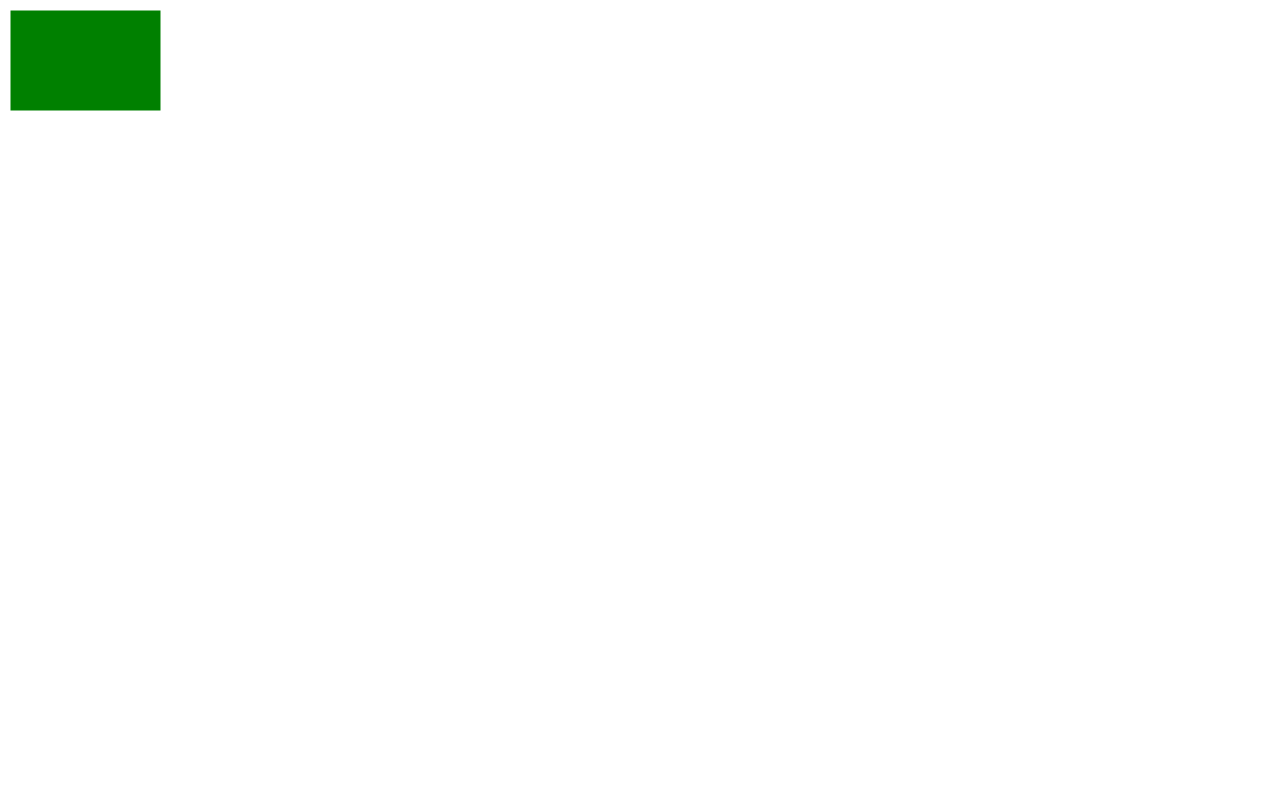
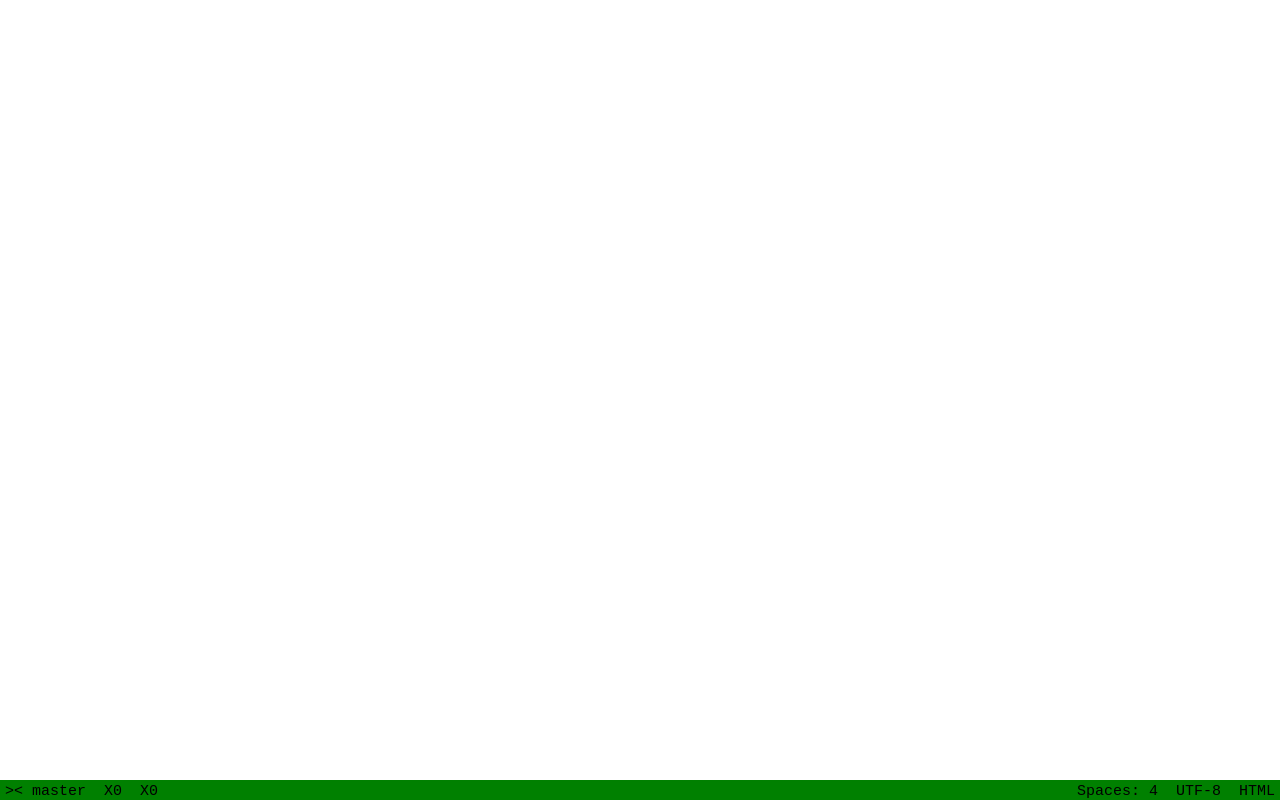
Before and after one commit to ptato/uu, a plain HTML site: page src/index.html in a window 1280 px wide. Drawn offline with Linux system fonts and the light colour scheme.

Commit message:
Render basic stuff in the canvas

```diff
--- a/src/index.html
+++ b/src/index.html
@@ -15,20 +15,31 @@
             height: 100%;
         } */
     </style>
+
     <script>
         let c = document.getElementById("c");
         let ctx = c.getContext("2d");
         c.width = window.innerWidth;
         c.height = window.innerHeight;
+        /* https://developer.mozilla.org/en-US/docs/Web/API/Canvas_API */
+        function render() {
+            let statusHeight = 20;
+            ctx.fillStyle = "green";
+            ctx.fillRect(0, window.innerHeight-statusHeight, window.innerWidth, statusHeight);
+            ctx.fillStyle = "black";
+            ctx.font = statusHeight/4*3 + "px monospace";
+            let textBaseline = window.innerHeight-statusHeight/4;
+            ctx.fillText('>< master  X0  X0', statusHeight/4, textBaseline);
+            let rightText = "Spaces: 4  UTF-8  HTML";
+            let metrics = ctx.measureText(rightText);
+            ctx.fillText(rightText, window.innerWidth-metrics.width-statusHeight/4, textBaseline);
+        }
         render();
+        /* https://developer.mozilla.org/en-US/docs/Web/Events */
         window.onresize = function() {
             c.width = window.innerWidth;
             c.height = window.innerHeight;
             render();
         };
-        function render() {
-            ctx.fillStyle = 'green';
-            ctx.fillRect(10.5, 10.5, 150, 100);
-        }
     </script>
 </html>
```
Also changed, not shown: 2 other files.
